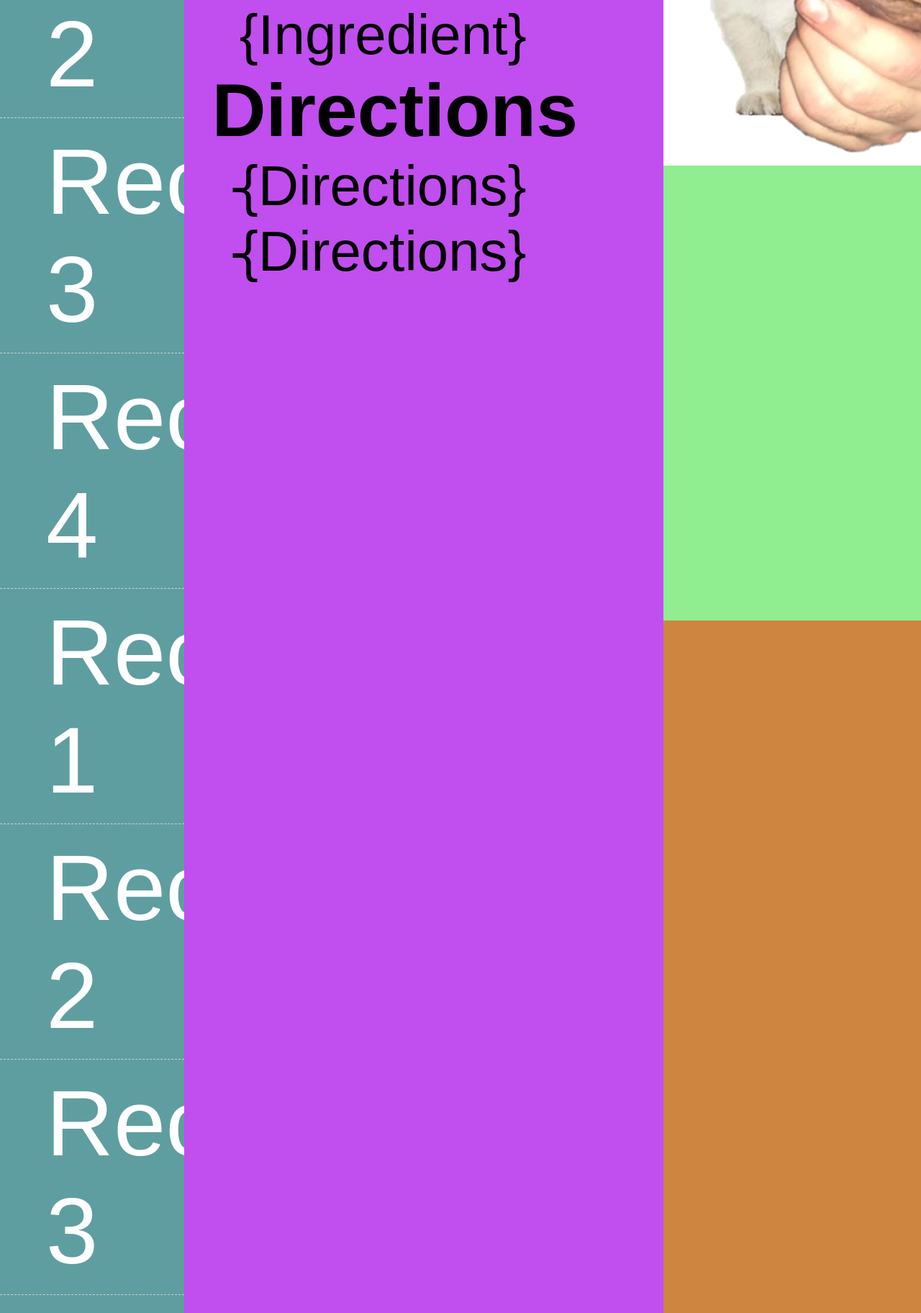
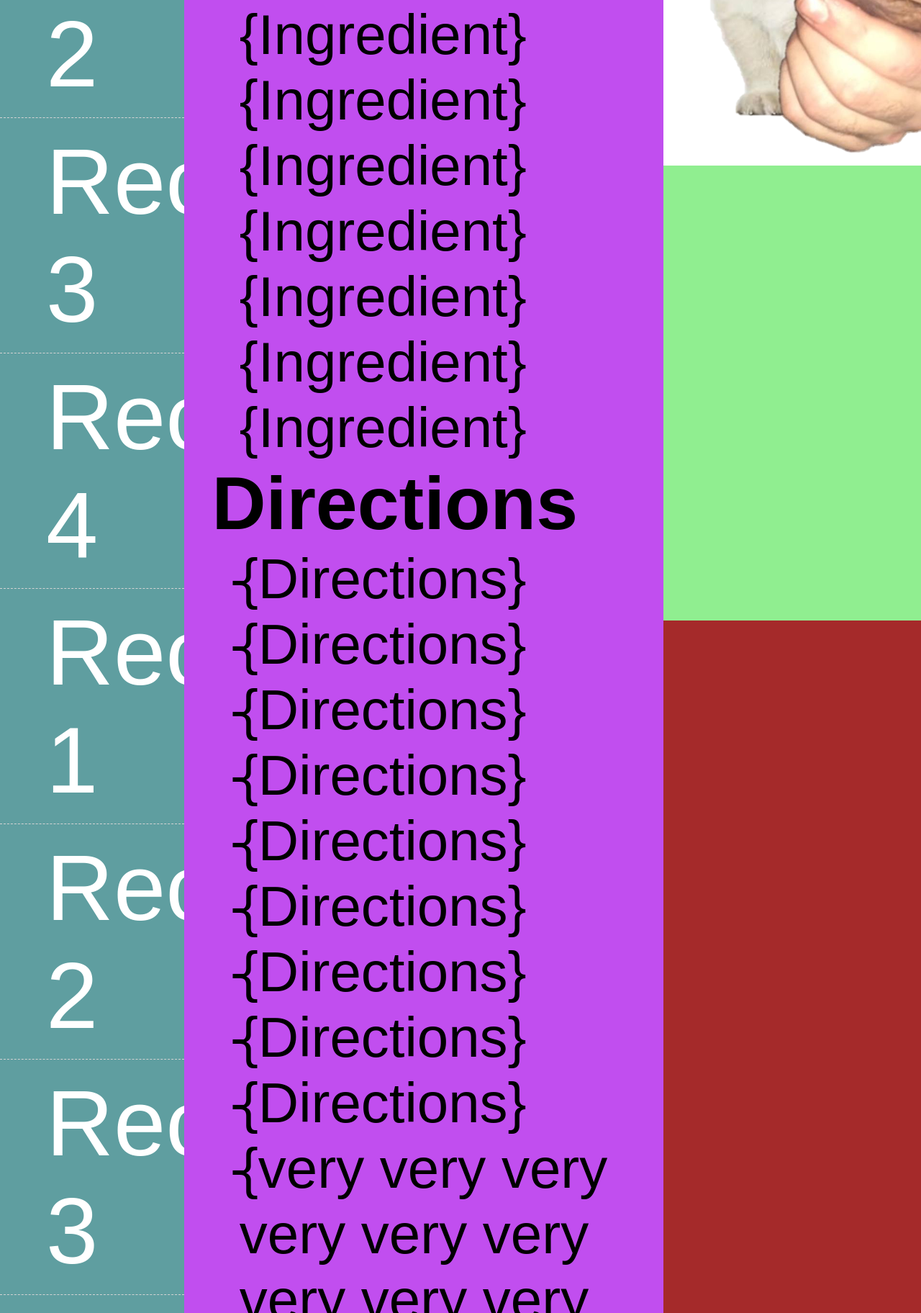
Before and after one commit to ngarde2882/Portfolio, a Django app: template Recipe eBook/RecipeBook/recipebookapp/templates/Recipes.html in a window 1280 px wide; the page is wider, and only the part inside the window is pictured. Shown: the part 776-2600 px from the top of that part at 72% size. Run offline with Django 4.2, Linux system fonts and the light colour scheme; the template is opened without the code that fills it, so the values that code supplies are empty; parts of the project's set-up code (start-up, migrations or seed data) failed here and were passed over.

Commit message:
Recipe Book page basic html done

```diff
--- a/Recipe eBook/RecipeBook/recipebookapp/templates/Recipes.html
+++ b/Recipe eBook/RecipeBook/recipebookapp/templates/Recipes.html
@@ -22,6 +22,7 @@
   -ms-overflow-style: none;  /* Internet Explorer 10+ */
   scrollbar-width: none;  /* Firefox */
 }
+.element::-webkit-scrollbar { width: 0 !important }
 
 .spacer{
   width: 8vw;
@@ -84,6 +85,7 @@
   float: left;
   background-color: lightblue;
   overflow: hidden;
+  position: fixed;
 }
 .leftsideMenu searchcontainer {
   display: block;
@@ -97,9 +99,11 @@
     padding-left: 0;
     list-style-type: none;
     width: 20vw;
+    height: 89vh;
     overflow-y: scroll;
     overflow-x: hidden;
 }
+.leftsideMenu ul::-webkit-scrollbar { width: 0 !important }
 
 .leftsideMenu ul li {
   border-bottom: 1px dashed lightgray;
@@ -155,6 +159,13 @@
     max-width: 37.5vw;
     max-height: 45vh;
 }
+.rightsideMenu r buttoncontainer {
+  width: 28vw;
+  height: 37vh;
+  background-color: brown;
+  float: right;
+  display: block;
+}
 
 .rightsideMenu l {
   background-color: #c14eef;
@@ -164,7 +175,9 @@
   height: 92vh;
   width: 52vw;
   word-wrap: break-word;
+  overflow-y: scroll;
 }
+.rightsideMenu l::-webkit-scrollbar { width: 0 !important }
 
 .rightsideMenu l h1 {
     font-size: 4.5vh;
@@ -233,6 +246,10 @@
         <li><a>Recipe 2</a></li>
         <li><a>Recipe 3</a></li>
         <li><a>Recipe 4</a></li>
+        <li><a>Recipe 1</a></li>
+        <li><a>Recipe 2</a></li>
+        <li><a>Recipe 3</a></li>
+        <li><a>Recipe 4</a></li>
     </ul>
 </div>
 <div class="rightsideMenu">
@@ -240,6 +257,7 @@
         <imagecontainer>
             <p style="text-align:center;"><img src="../hd_boof.png" alt="dog boof"></p>
         </imagecontainer>
+        <buttoncontainer></buttoncontainer>
     </r>
     <l>
         <h1>{Recipe Name}</h1>
@@ -248,11 +266,39 @@
             <li>{Ingredient}</li>
             <li>{Ingredient}</li>
             <li>{Ingredient}</li>
+            <li>{Ingredient}</li>
+            <li>{Ingredient}</li>
+            <li>{Ingredient}</li>
+            <li>{Ingredient}</li>
+            <li>{Ingredient}</li>
+            <li>{Ingredient}</li>
         </ul>
         <h2>Directions</h2>
         <ol>
             <li>{Directions}</li>
             <li>{Directions}</li>
+            <li>{Directions}</li>
+            <li>{Directions}</li>
+            <li>{Directions}</li>
+            <li>{Directions}</li>
+            <li>{Directions}</li>
+            <li>{Directions}</li>
+            <li>{Directions}</li>
+            <li>{very very very very very very very very very very very very LONG Directions}</li>
+            <li>{Directions}</li>
+            <li>{Directions}</li>
+            <li>{Directions}</li>
+            <li>{Directions}</li>
+            <li>{Directions}</li>
+            <li>{Directions}</li>
+            <li>{Directions}</li>
+            <li>{Directions}</li>
+            <li>{Directions}</li>
+            <li>{Directions}</li>
+            <li>{Directions}</li>
+            <li>{Directions}</li>
+            <li>{Directions}</li>
+            <li>{Last}</li>
         </ol>
     </l>
 </div>
```
